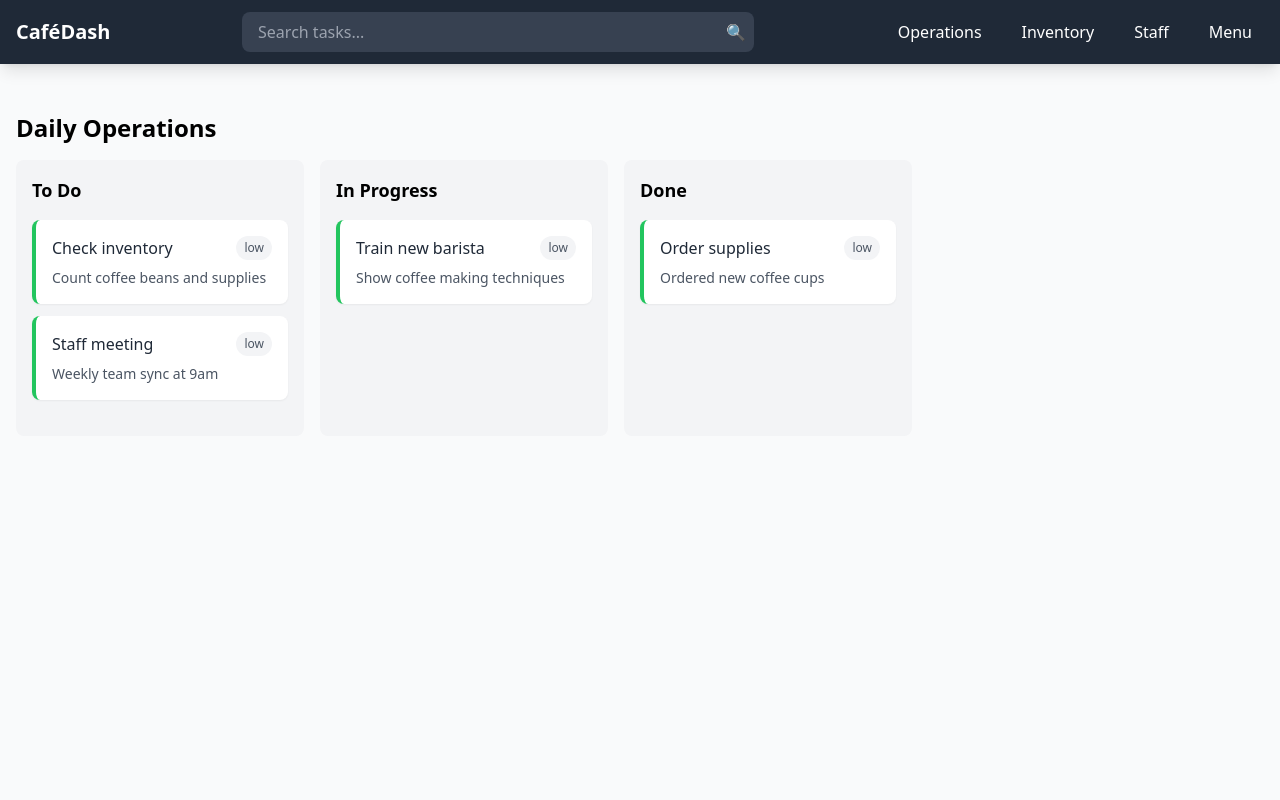
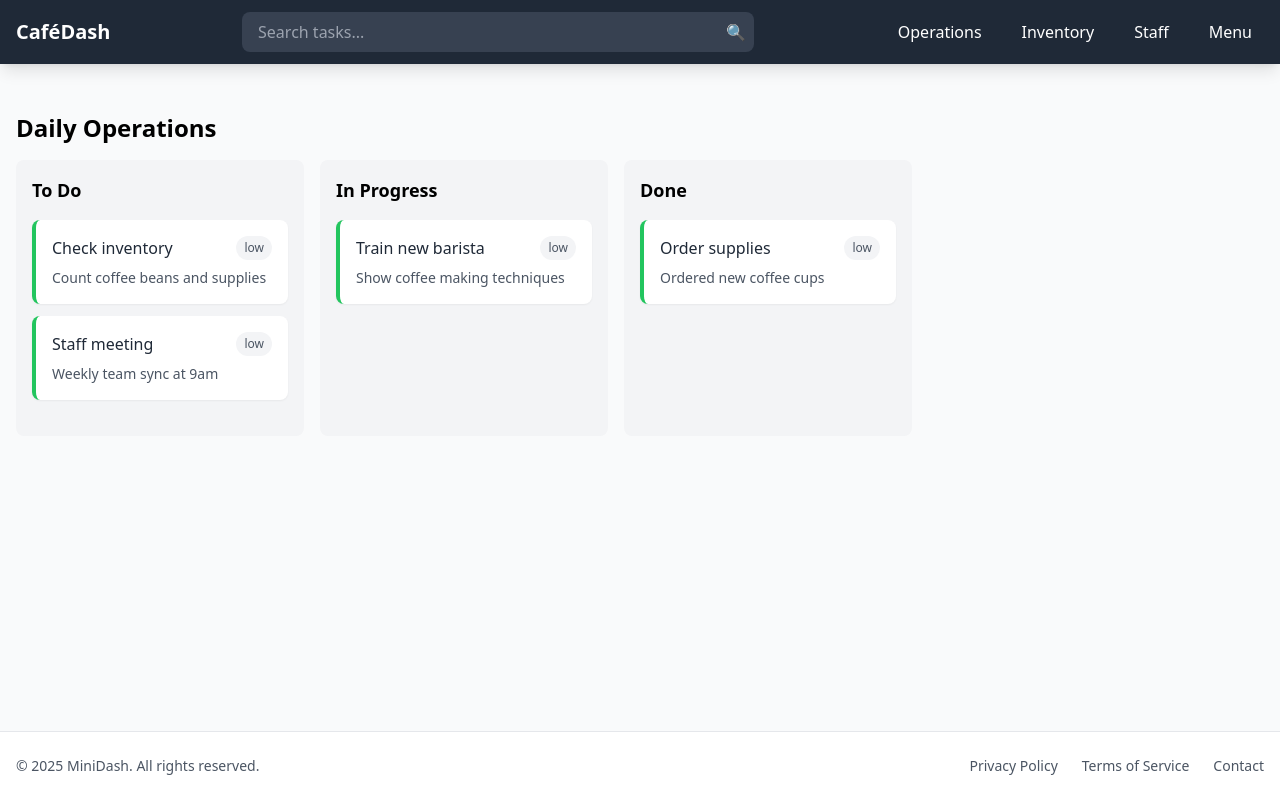
Before and after one commit to elizabethvilloria/minidash, a React (Vite) app: page / in a window 1280 px wide. Built offline with nearby package versions, Linux system fonts and the light colour scheme.

Commit message:
feat: integrate footer and improve layout structure

```diff
--- a/src/App.jsx
+++ b/src/App.jsx
@@ -5,19 +5,23 @@
 import React from 'react'
 import Navbar from './components/layout/Navbar'
 import Board from './components/boards/Board'
+import Footer from './components/layout/Footer'
 
 function App() {
   return (
     // Main container with full height and light gray background
-    <div className="min-h-screen bg-gray-50">
+    <div className="min-h-screen bg-gray-50 flex flex-col">
       {/* Navigation bar component */}
       <Navbar />
 
       {/* Main content area with centered container and padding */}
-      <main className="container mx-auto py-8">
+      <main className="container mx-auto py-8 flex-grow">
         {/* Board component for displaying and managing tasks */}
         <Board title="Daily Operations" />
       </main>
+
+      {/* Footer component */}
+      <Footer />
     </div>
   )
 }
```
